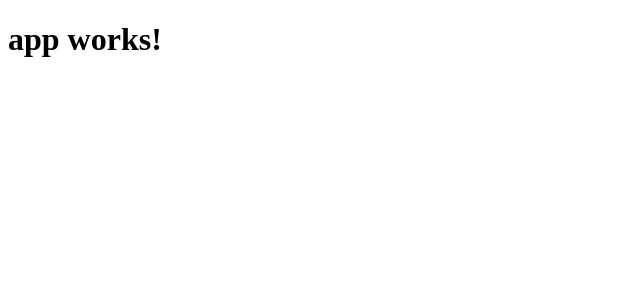
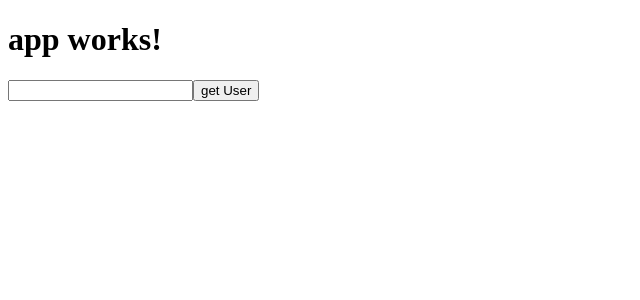
Before and after one commit to madhurich/users-followers, an Angular app: page / in a window 1280 px wide. Shown: the top 300 px of the page, without its empty margins (0-640 px from the left). Built offline with nearby package versions, Linux system fonts and the light colour scheme.

Commit message:
added a form to enter the user

```diff
--- a/src/app/app.component.html
+++ b/src/app/app.component.html
@@ -1,3 +1,4 @@
 <h1>
   {{title}}
 </h1>
+<app-git-users-followers></app-git-users-followers>
--- a/src/app/app.component.ts
+++ b/src/app/app.component.ts
@@ -1,4 +1,5 @@
 import { Component } from '@angular/core';
+import {GitUsersFollowersComponent} from './git-users-followers/git-users-followers.component';
 
 @Component({
   selector: 'app-root',
--- a/src/app/app.module.ts
+++ b/src/app/app.module.ts
@@ -4,10 +4,12 @@ import { FormsModule } from '@angular/forms';
 import { HttpModule } from '@angular/http';
 
 import { AppComponent } from './app.component';
+import { GitUsersFollowersComponent } from './git-users-followers/git-users-followers.component';
 
 @NgModule({
   declarations: [
-    AppComponent
+    AppComponent,
+    GitUsersFollowersComponent
   ],
   imports: [
     BrowserModule,
--- /dev/null
+++ b/src/app/git-users-followers/git-users-followers.component.html
@@ -0,0 +1,8 @@
+<form #f="ngForm" (ngSubmit)="onSubmit(f)" >
+    <input
+    type="text"
+    [(ngModel)]="inputUser"
+    name="inputUser"
+    />
+    <button>get User</button>
+</form>
--- /dev/null
+++ b/src/app/git-users-followers/git-users-followers.component.ts
@@ -0,0 +1,20 @@
+import { Component, OnInit } from '@angular/core';
+
+@Component({
+  selector: 'app-git-users-followers',
+  templateUrl: './git-users-followers.component.html',
+  styleUrls: ['./git-users-followers.component.css']
+})
+export class GitUsersFollowersComponent implements OnInit {
+
+  constructor() { }
+
+  onSubmit(f){
+    console.log(f);
+  }
+  ngOnInit() {
+  }
+
+
+
+}
```
Also changed, not shown: src/app/git-users-followers/git-users-followers.component.css (added), 1 other file (tests, documents, lock files or other folders).
